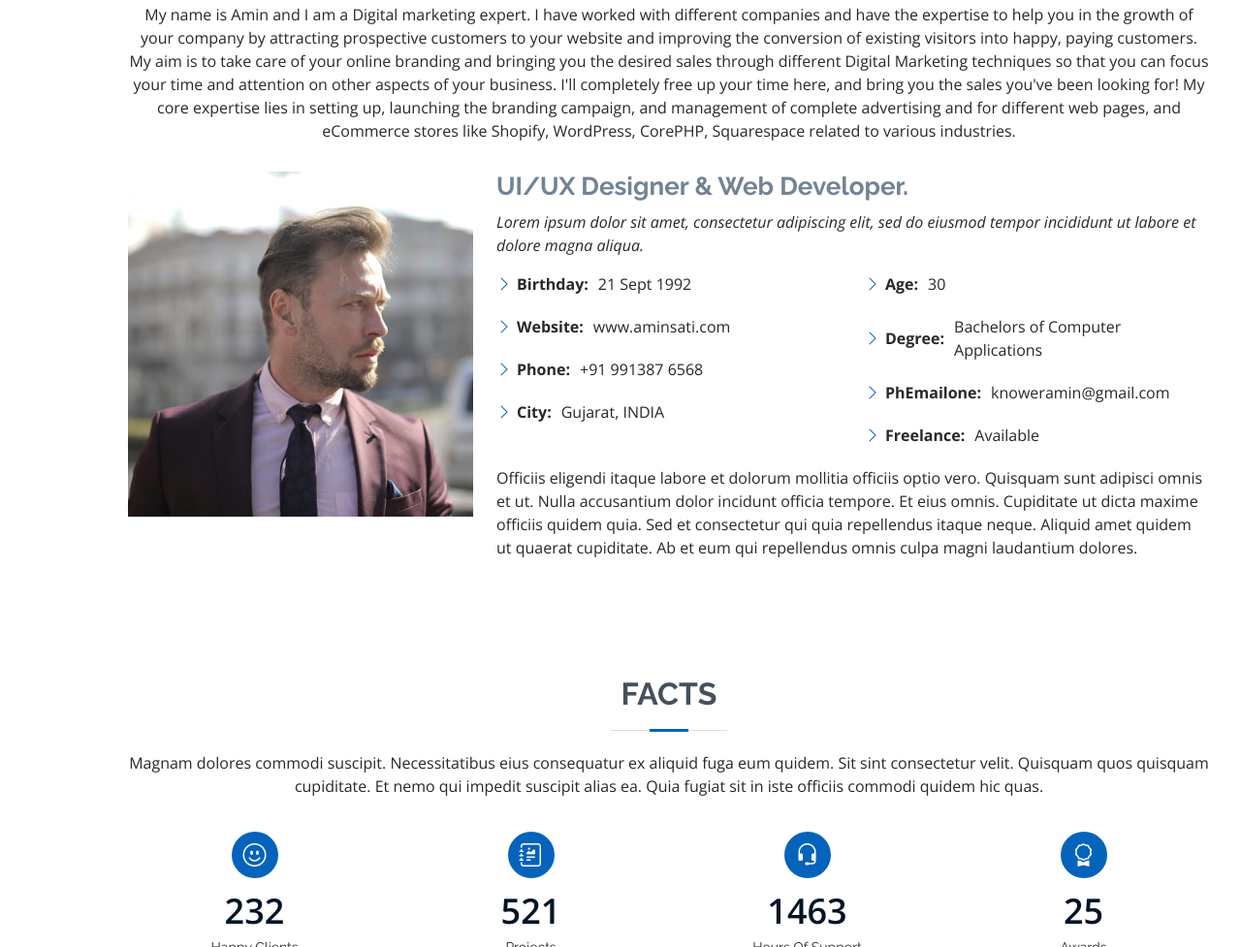
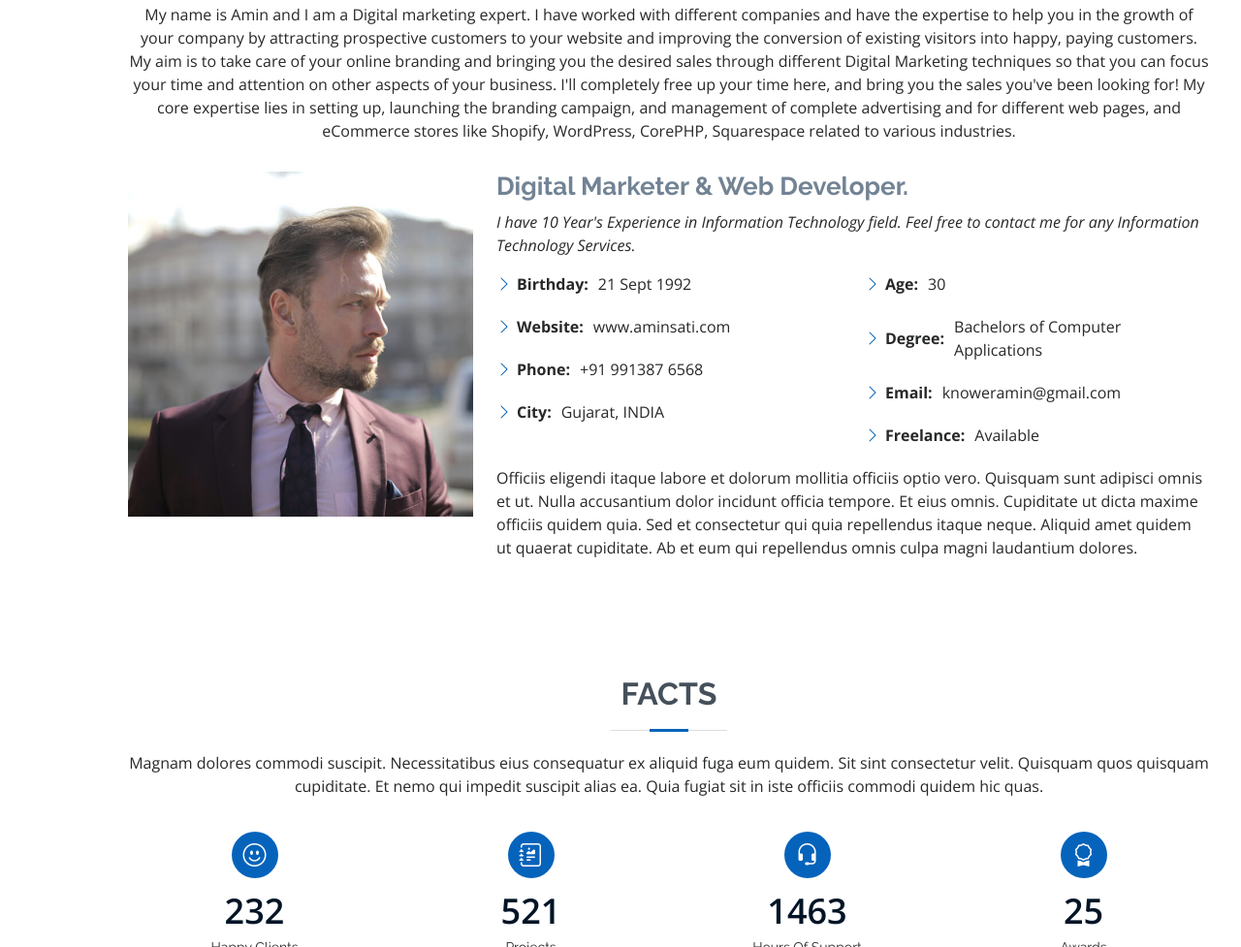
Before and after one commit to amansati/amansati.github.io, a plain HTML site: page index.html in a window 1280 px wide. Shown: the part 935-1912 px from the top of the page at 97% size. Drawn offline with nearby package versions, Linux system fonts and the light colour scheme.

Commit message:
Update index.html

```diff
--- a/index.html
+++ b/index.html
@@ -93,10 +93,9 @@ My core expertise lies in setting up, launching the branding campaign, and manag
             <img src="assets/img/profile-img.jpg" class="img-fluid" alt="">
           </div>
           <div class="col-lg-8 pt-4 pt-lg-0 content">
-            <h3>UI/UX Designer &amp; Web Developer.</h3>
+            <h3>Digital Marketer &amp; Web Developer.</h3>
             <p class="fst-italic">
-              Lorem ipsum dolor sit amet, consectetur adipiscing elit, sed do eiusmod tempor incididunt ut labore et dolore
-              magna aliqua.
+             I have 10 Year's Experience in Information Technology field. Feel free to contact me for any Information Technology Services.
             </p>
             <div class="row">
               <div class="col-lg-6">
@@ -111,7 +110,7 @@ My core expertise lies in setting up, launching the branding campaign, and manag
                 <ul>
                   <li><i class="bi bi-chevron-right"></i> <strong>Age:</strong> <span>30</span></li>
                   <li><i class="bi bi-chevron-right"></i> <strong>Degree:</strong> <span>Bachelors of Computer Applications</span></li>
-                  <li><i class="bi bi-chevron-right"></i> <strong>PhEmailone:</strong> <span>knoweramin@gmail.com</span></li>
+                  <li><i class="bi bi-chevron-right"></i> <strong>Email:</strong> <span>knoweramin@gmail.com</span></li>
                   <li><i class="bi bi-chevron-right"></i> <strong>Freelance:</strong> <span>Available</span></li>
                 </ul>
               </div>
```
